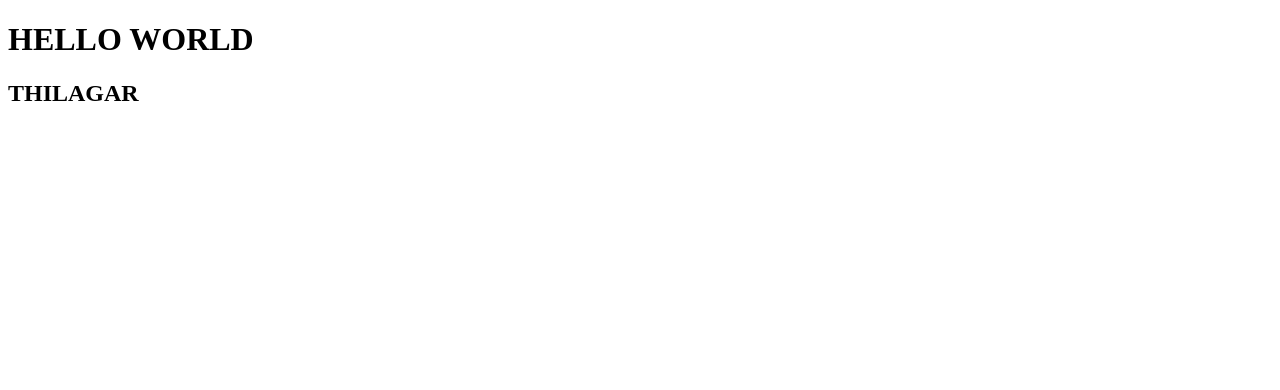
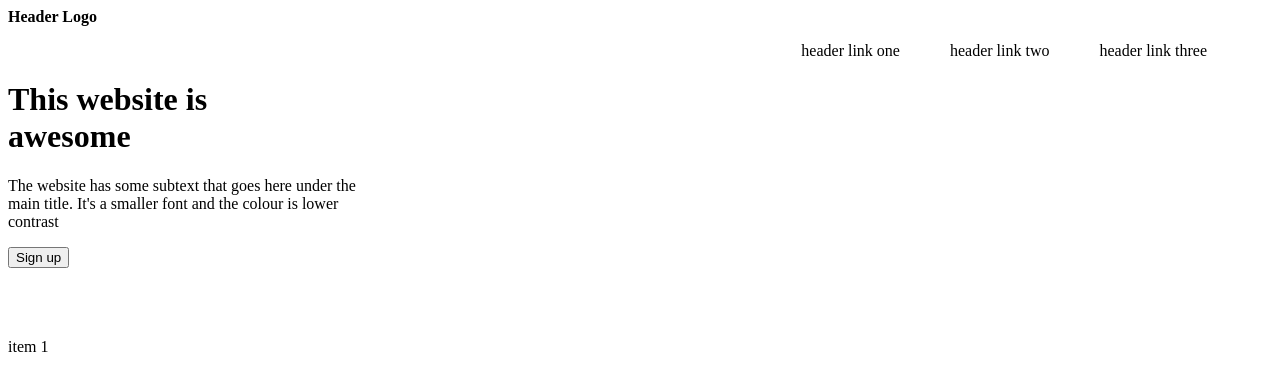
Before and after one commit to Prathyusha-10sath/fullstack., a plain HTML site: page index.html in a window 1280 px wide. Drawn offline with Linux system fonts and the light colour scheme.

Commit message:
first commit

```diff
--- a/index.html
+++ b/index.html
@@ -4,9 +4,36 @@
     <meta charset="UTF-8">
     <meta name="viewport" content="width=device-width, initial-scale=1.0">
     <title>Document</title>
+    <link rel="stylesheet" href="style.css">
 </head>
 <body>
-    <h1>HELLO WORLD</h1>
-    <h2>THILAGAR</h2>
+
+    <header><b>Header Logo</b> </header>
+   <header>
+    <div class="link">
+    <header>   <ul>
+        <li>header link one <li>
+        <li>header link two <li>
+        <li>header link three</li>
+        <ul>
+
+    </div>
+    </header>
+<div class="text">
+    <h1>This website is<br> awesome</h1>
+    <p>The website has some subtext that goes here under the<br> main title. It's a smaller font and the colour is lower<br> contrast</p>
+ <button>Sign up</button>
+ <div class="grid-container">
+    <div class="items"></div>
+    <div class="items"></div>
+    <div class="items"></div>
+    <div class="items"></div>
+
+    <div class="one">item 1</div>
+ </div>
+</div>
+</div>
+
+
 </body>
 </html>
--- /dev/null
+++ b/style.css
@@ -0,0 +1,23 @@
+.link ul{
+    list-style: none;
+    display: flex;
+    justify-content: flex-end;
+    align-content: baseline;
+    gap: 25px;
+}
+.text{
+    justify-self: right 30px;
+}
+.half-top{
+    height :350px;
+    background-color: midnightblue;
+}
+.grid-container{
+     display:grid;
+     grid-template:50px/50px 50px 50px 50px;
+     row-gap: 20px;
+     column-gap: 20px;
+}
+.grid-container div{
+
+}
```
Also changed, not shown: 1 other file.
